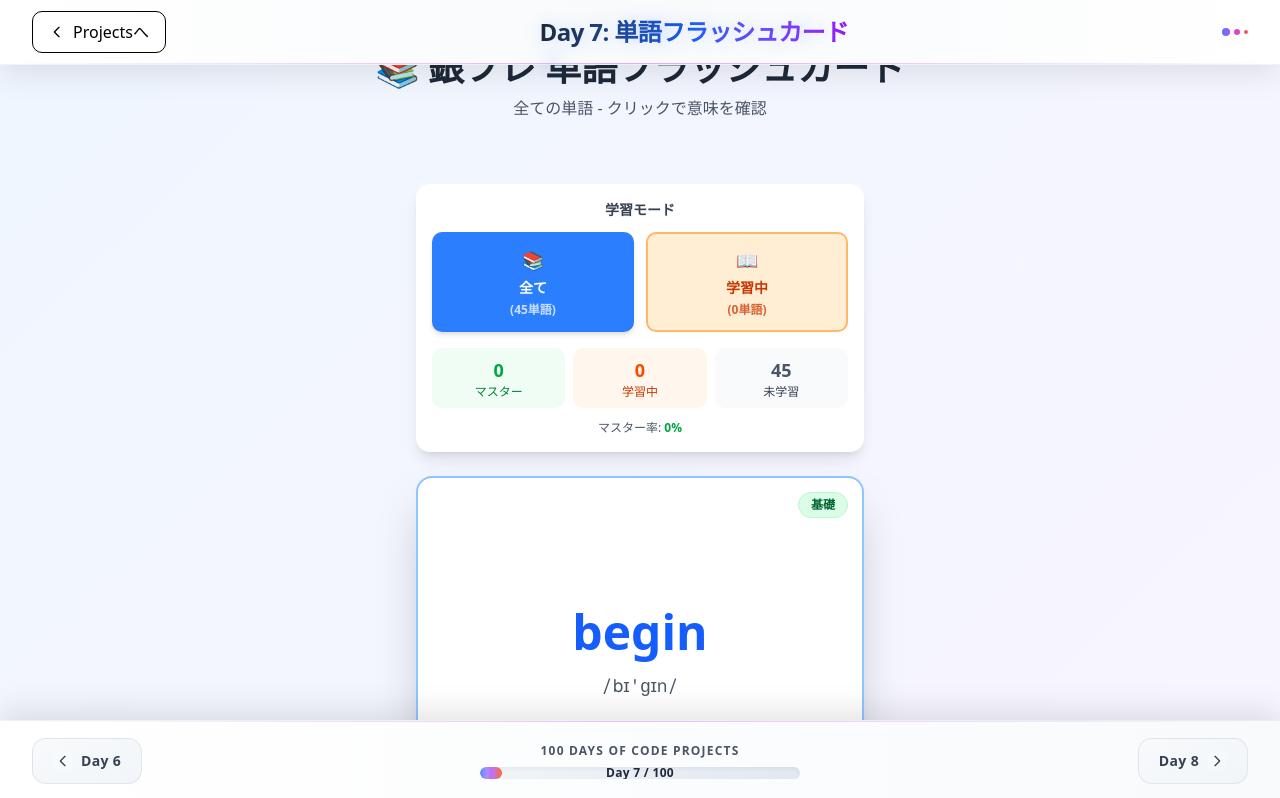
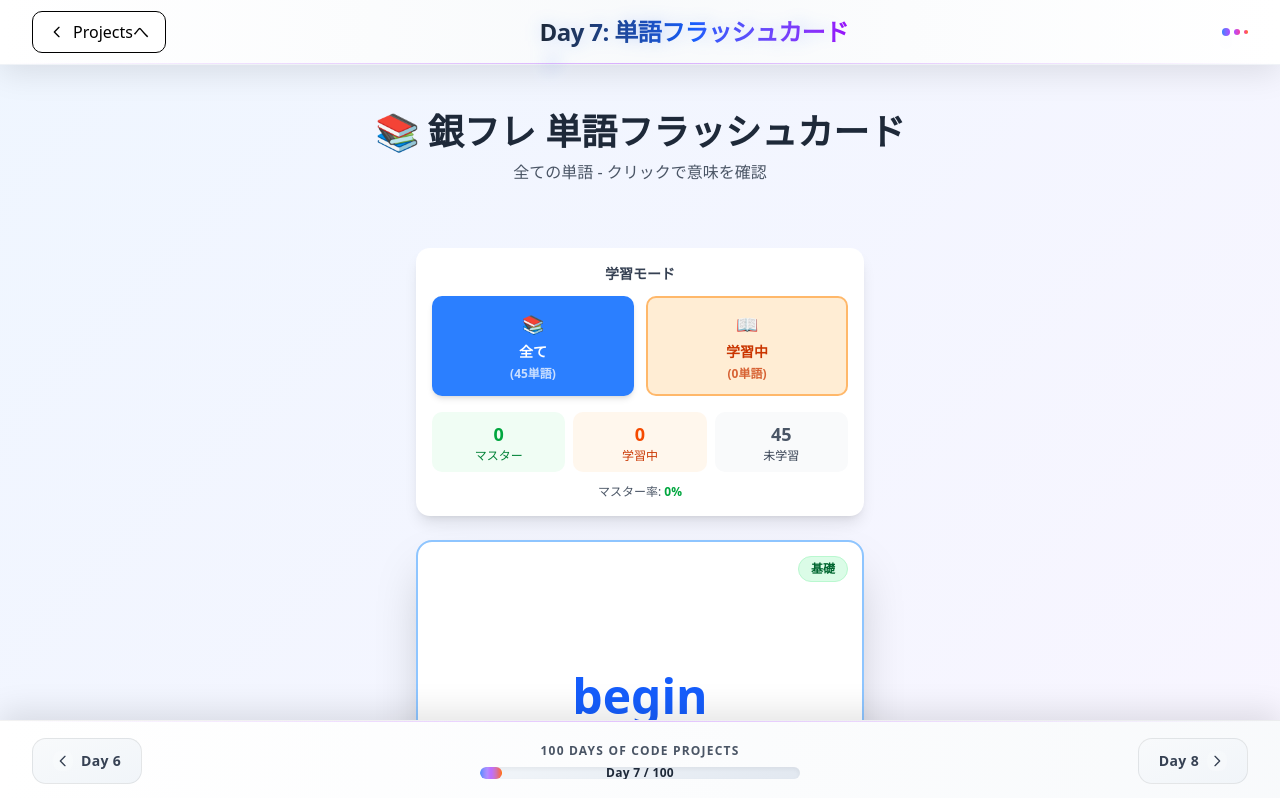
Before and after one commit to atsuki61/100DaysOfCode, a Next.js app: page /day7-flashcard in a window 1280 px wide. Shown: the top 798 px of the page. Built offline with nearby package versions, Linux system fonts and the light colour scheme.

Commit message:
Day7 (単語フラッシュカード) pt-16クラスを追加してFixed Headerとのめり込みを解消

```diff
--- a/src/app/day7-flashcard/layout.tsx
+++ b/src/app/day7-flashcard/layout.tsx
@@ -14,7 +14,7 @@ type Day7LayoutProps = {
 
 export default function Day7Layout({ children }: Day7LayoutProps) {
   return (
-    <div className="min-h-screen bg-gradient-to-br from-blue-50 to-purple-50 flex flex-col"> {/* 最小高さ100vh, グラデーション背景, フレックス縦配置 */}
+    <div className="min-h-screen bg-gradient-to-br from-blue-50 to-purple-50 flex flex-col pt-16"> {/* pt-16: Header分の上部パディング追加 */}
 
       {/* ヘッダーセクション */}
       <Header
```
